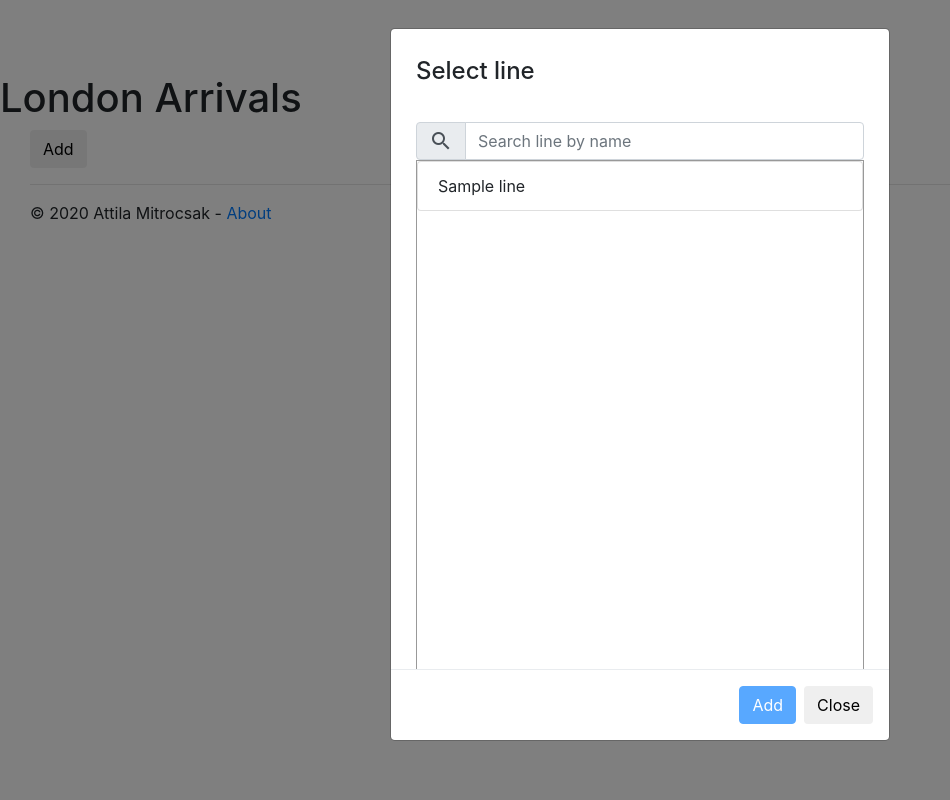
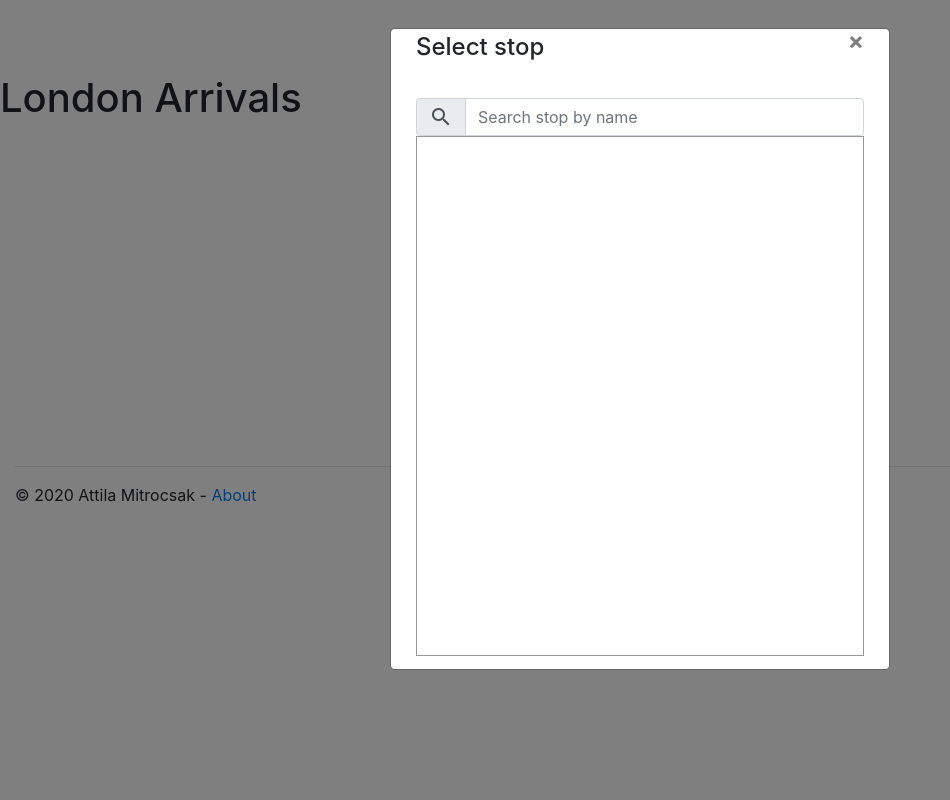
Before and after one commit to massimiliano76/tfl_arrivals, a Flask app: template tfl_arrivals/templates/arrival_boards.html in a window 1280 px wide, after a click on "add_box". Shown: the whole page, without its empty margins (0-950 px from the left). Run offline with Flask 2, Linux system fonts and the light colour scheme; tables that the repository leaves empty hold one stand-in row (values such as "Sample post"); the template is opened without the code that fills it: values that come from a table or form of the project are taken from there, most other values are stand-ins (such as "Sample title", 1, 10 or a date in 2020); some libraries are stand-ins or nearby versions.

Commit message:
Refactored the Add Stop window: Removed line selector Removed add button, selecting stop now instantly adds it to the board and closes the window Add button on the arrival board is replaced with an add card Added animations to add card event

```diff
--- a/tfl_arrivals/static/content/site.css
+++ b/tfl_arrivals/static/content/site.css
@@ -14,6 +14,22 @@ div.arrival-card {
     height: 20em;
     padding-right: 10px;
     padding-left: 10px;
+    animation-duration: 0.5s;
+    animation-name: addCard;
+}
+
+@keyframes addCard {
+  0% {
+    transform: scale(0.1);
+    opacity: 0;
+  }
+  70% {
+    transform: scale(1.05);
+    opacity: 1;
+  }
+  100% {
+    transform: scale(1);
+  }
 }
 
 div.card-content {
@@ -22,6 +38,43 @@ div.card-content {
     background-color: #395a71;
     color: white;
 }
+
+#add_arrival_card {
+    height: 20em;
+    padding-right: 10px;
+    padding-left: 10px;
+}
+
+#add_button {
+  height: 100%;
+  width: 100%;
+  align-items: center;
+  text-align: center;
+  justify-content: center;
+}
+#add_button > span {
+  align-items: center;
+  text-align: center;
+  justify-content: center;
+  border: 0;
+  background-color: inherit;
+
+}
+
+#add_icon {
+  font-size: 15em;
+  align-self: center;
+  text-transform: center;
+}
+
+div.add-card-content {
+    height: 90%;
+    border-radius: 15px;
+    background-color: #dddddd;
+    color: #aaaaaa;
+    justify-content: center;
+}
+
 
 
 div.card-content-top {
--- a/tfl_arrivals/static/scripts/add_stop.js
+++ b/tfl_arrivals/static/scripts/add_stop.js
@@ -1,17 +1,6 @@
 
 function showAddStopPanel() {
-    line_select_page.classList.remove("line-list-out");
-    line_select_page.classList.remove("line-list-in");
-    line_select_page.style.display = "block";
-    stop_select_page.classList.remove("stop-list-in");
-    stop_select_page.classList.remove("stop-list-out");
-    stop_select_page.style.display = "none";
-    back_button.style.display = "none";
-    clearStops();
-    clearHighlightedLine(line_list);
 }
-
-
 
 function clearHighlightedLine(list) {
     let li_list = list.getElementsByTagName("li");
@@ -27,7 +16,6 @@ function setHighlightedLine(list, naptan_id) {
         if (li_list[i].getAttribute("data-naptan-id") == naptan_id)
             li_list[i].classList.add("active");
     };
-    updateAddButtonEnabledState();
 }
 
 function addStop() {
@@ -41,12 +29,12 @@ function clearStops() {
         stop_list.removeChild(stop_list.firstChild);
     }
     clearHighlightedLine(stop_list);
-    updateAddButtonEnabledState();
 }
 
 function selectStop(naptan_id) {
     setHighlightedLine(stop_list, naptan_id);
-    updateAddButtonEnabledState();
+    addStop();
+    $(stop_add_screen).modal('hide');
 }
 
 function selectedStop() {
@@ -59,15 +47,10 @@ function selectedStop() {
   return null;
 }
 
-function updateAddButtonEnabledState() {
-    add_stop.disabled = (selectedStop() == null);
-}
 
-
-
-function loadStops(line_id) {
+function loadStops(query) {
     var xhr = new XMLHttpRequest();
-    xhr.open('GET', api_host() + "/api/stops/" + line_id, true);
+    xhr.open('GET', api_host() + "/api/stop_search/" + query, true);
     xhr.onreadystatechange = function () {
         if (xhr.readyState == 4) {
             stops = JSON.parse(xhr.responseText);
@@ -76,8 +59,8 @@ function loadStops(line_id) {
             for (let stop of stops) {
                 var li = document.createElement("li");
                 var name = stop.name.replace(" Underground Station", "");
-                if (stop.indicator != "") {
-                    name += " (" + stop.indicator + ")";
+                if (stop.stop_letter != "" && stop.stop_letter.length <= 2) {
+                    name += " (" + stop.stop_letter + ")";
                 }
                 li.appendChild(document.createTextNode(name));
                 li.classList.add("list-group-item");
@@ -90,78 +73,8 @@ function loadStops(line_id) {
     xhr.send();
 }
 
-
-function selectLine(line) {
-    loadStops(line.getAttribute("data-naptan-id"));
-    setHighlightedLine(line_list, line.getAttribute("data-naptan-id"));
-
-    line_select_page.classList.add("line-list-out");
-    stop_select_page.classList.add("stop-list-in");
-    stop_select_page.style.display = "block";
-
-    setTimeout(function () {
-        line_select_page.style.display = "none";
-        line_select_page.classList.remove("line-list-out");
-        stop_select_page.classList.remove("stop-list-in");
-    }, 700);
-    back_button.style.display = "block";
-}
-
-
-function backToStopList() {
-    line_select_page.classList.add("line-list-in");
-    stop_select_page.classList.add("stop-list-out");
-    line_select_page.style.display = "block";
-
-    setTimeout(function () {
-        line_select_page.classList.remove("line-list-in");
-        stop_select_page.classList.remove("stop-list-out");
-        stop_select_page.style.display = "none";
-        clearStops();
-    }, 700);
-
-    back_button.style.display = "none";
-    clearHighlightedLine(line_list);
-}
-
-
-
-function filterItems(pattern, list) {
-    var items = list.getElementsByTagName("li");
-
-    var count = 0;
-    for (i = 0; i < items.length; i++) {
-        if (items[i].innerHTML.toUpperCase().indexOf(pattern.toUpperCase()) > -1) {
-            items[i].style.display = "block";
-            count++;
-        } else {
-            items[i].style.display = "none";
-        }
+stop_search.addEventListener('keyup', function () {
+    if(stop_search.value.length >= 3) {
+      loadStops(stop_search.value);
     }
-    return count;
-}
-
-
-function selectFirstVisible(line_list) {
-    var items = line_list.getElementsByTagName("li");
-
-    var count = 0;
-    for (i = 0; i < items.length; i++) {
-        if (items[i].style.display == "block") {
-            selectLine(items[i]);
-            return;
-        }
-    }
-}
-
-
-line_search.addEventListener('keyup', function () {
-    if (filterItems(this.value, line_list) == 0) {
-        clearStops();
-    }
-    selectFirstVisible(line_list);
 });
-
-stop_search.addEventListener('keyup', function () {
-    filterItems(this.value, stop_list);
-});
--- a/tfl_arrivals/static/scripts/arrivals.js
+++ b/tfl_arrivals/static/scripts/arrivals.js
@@ -129,7 +129,7 @@ function refreshArrivalDivs(repeat = true) {
     for (stop of ms) {
         div = document.getElementById(stop + "_arrivals");
         if (div == null) {
-            arrival_cards.appendChild(createArrivalDiv(stop));
+            arrival_cards.insertBefore(createArrivalDiv(stop), add_arrival_card);
         }
     }
 
--- a/tfl_arrivals/templates/arrival_boards.html
+++ b/tfl_arrivals/templates/arrival_boards.html
@@ -6,32 +6,16 @@
     <div class="modal-dialog h-75" id="stop_add_panel">
         <div class="modal-content">
             <div class="modal-body" id="add_stop_form">
-                <div class="float-left" id="line_select_page">
+              <div id="stop_select_page">
                 <div class="selector-content">
-                      <h4 class="modal-title">Select line</h4>
-                      <hr />
-                      <div class="input-group">
-                          <div class="input-group-prepend">
-                              <span class="input-group-text">
-                                  <i class="material-icons">search</i>
-                              </span>
-                          </div>
-                          <input id="line_search" type="text" class="form-control" placeholder="Search line by name" />
-                      </div>
-                      <div class="line-list-container">
-                          <ul class="list-group line-list" id="line_list">
-                              {% for line in lines %}
-                              <li class="list-group-item line-list-item" data-naptan-id="{{line.line_id}}" onclick="selectLine(this)">
-                                  {{line.name}}
-                              </li>
-                              {% endfor %}
-                          </ul>
+                  <div>
+                    <div class="float-left"><h4 class="modal-title">Select stop</h4></div>
+                    <div class="float-right">
+                      <button type="button" class="close" aria-label="Close" data-dismiss="modal">
+                        <span aria-hidden="true">&times;</span>
+                      </button>
                     </div>
                   </div>
-                </div>
-                <div class="float-right" id="stop_select_page">
-                  <div class="selector-content">
-                      <h4 class="modal-title">Select stop</h4>
                   <hr />
                   <div class="input-group">
                       <div class="input-group-prepend">
@@ -47,13 +31,6 @@
                 </div>
               </div>
             </div>
-
-            <div class="modal-footer">
-                <button type="button" id="back_button" class="btn btn-large" onclick="backToStopList()">&lt;-</button>
-                <div class="col"></div>
-                <button type="button" id="add_stop" class="btn btn-primary btn-large" disabled onclick="addStop()">Add</button>
-                <button type="button" class="btn btn-default" data-dismiss="modal">Close</button>
-            </div>
         </div>
     </div>
 </div>
@@ -61,11 +38,19 @@
 
 {% block content %}
 
-<button type="button" class="btn btn-large" data-toggle="modal" data-target="#stop_add_screen" onclick="showAddStopPanel()">Add</button>
-
 
 <div class="arrival-card-container">
     <div class="row justify-content-center" id="arrival_cards">
+      <div class="col col-lg-4 col-md-6 col-12" id="add_arrival_card">
+        <div class="add-card-content">
+          <button id="add_button" type="button" class="btn btn-large" data-toggle="modal" data-target="#stop_add_screen" onclick="showAddStopPanel()">
+            <span class="input-group-text">
+                <i class="material-icons" id="add_icon">add_box</i>
+            </span>
+          </button>
+        </div>
+        </div>
+      </div>
     </div>
 </div>
 
```
Lines whose indentation alone changed are shown as unchanged.
